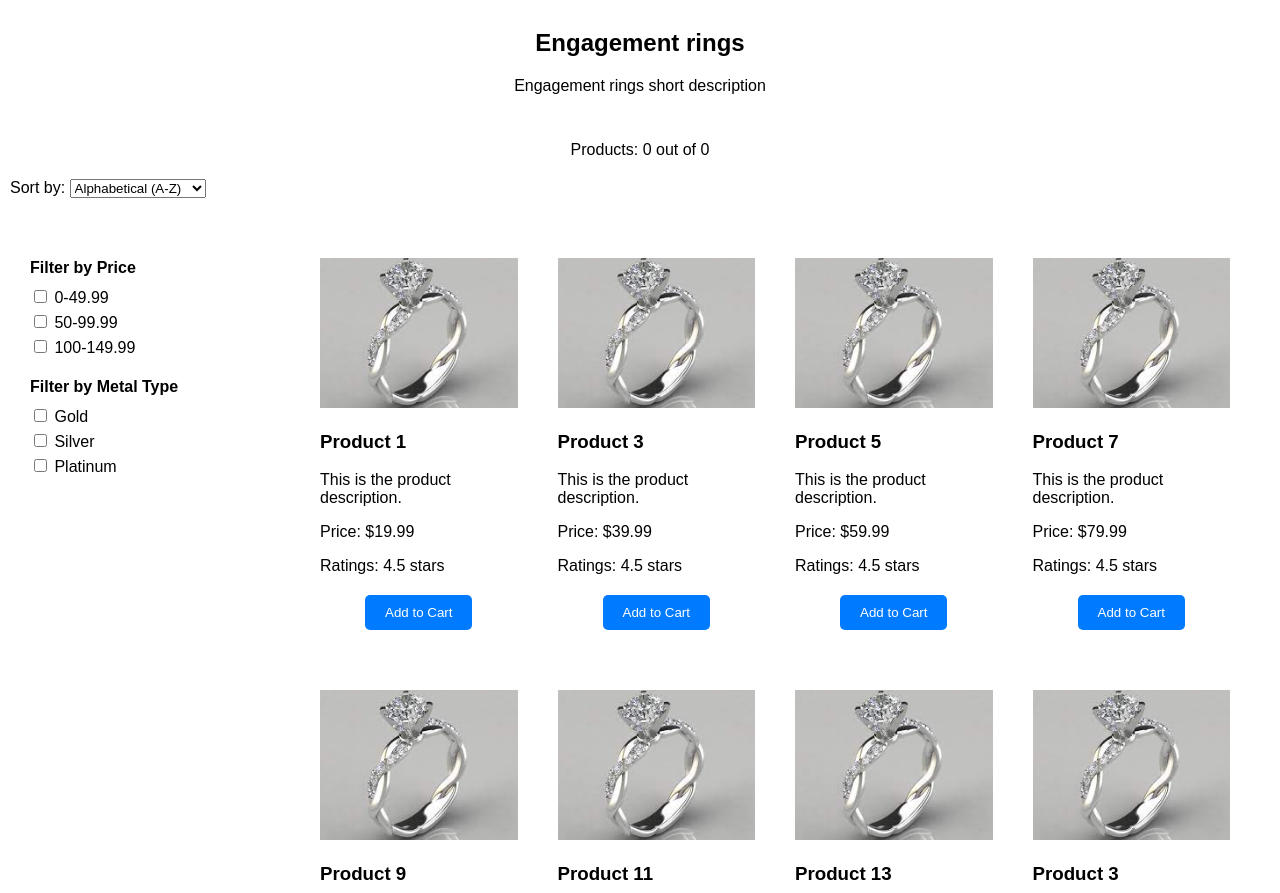
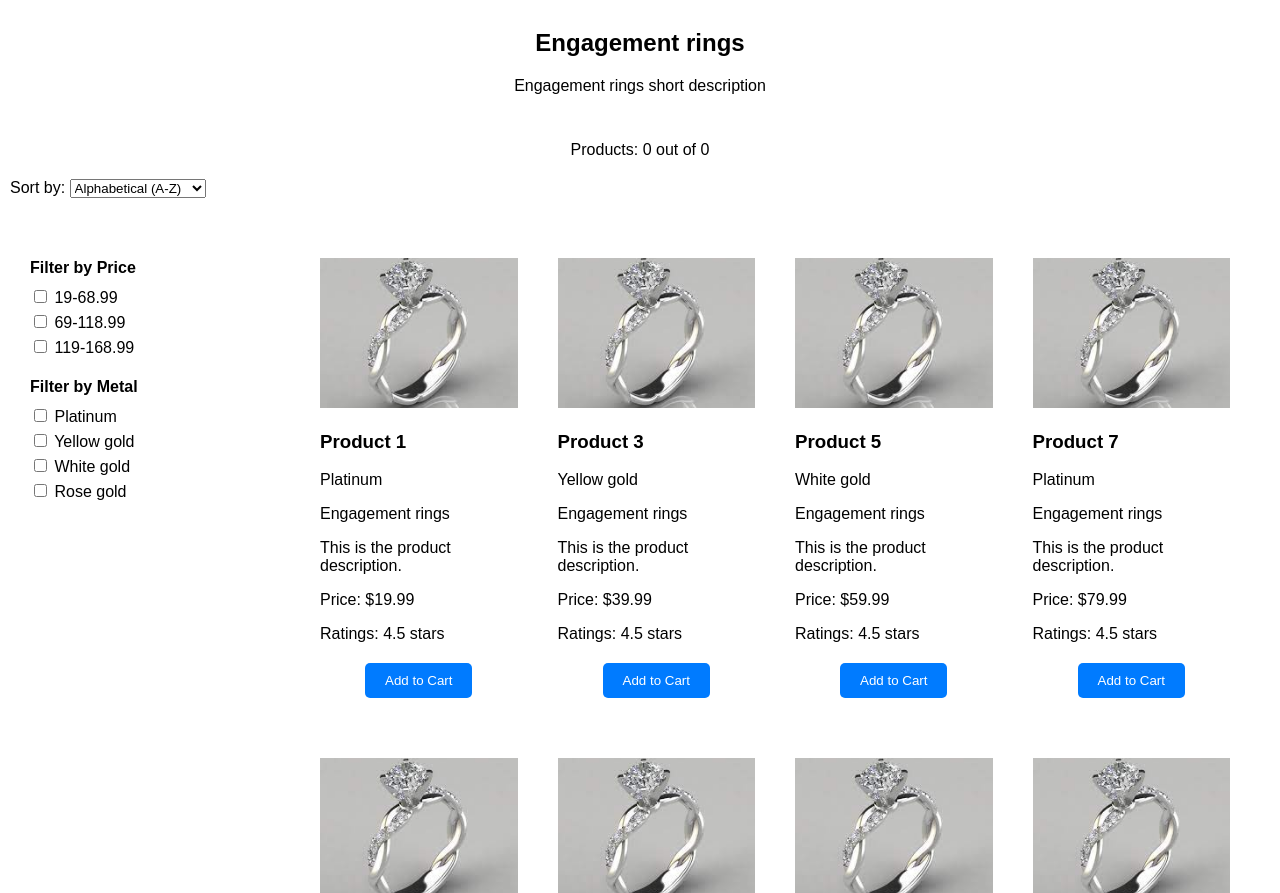
Before and after one commit to c4-nexus/c4-nexus.github.io, a website with bundled scripts: page index.html in a window 1280 px wide. Shown: the part 59-952 px from the top of the page. Built offline with nearby package versions, Linux system fonts and the light colour scheme.

Commit message:
Added metalFilter component functionality

```diff
--- a/data/products.json
+++ b/data/products.json
@@ -16,7 +16,7 @@
         "category": "Wedding rings",
         "description": "This is another product description.",
         "thumbnail": "./imgs/product1.jpg",
-        "metal": "Platinum",
+        "metal": "Gold",
         "price": 29.99,
         "rating": 4.2,
         "reviews": 35
@@ -27,7 +27,7 @@
         "category": "Engagement rings",
         "description": "This is the product description.",
         "thumbnail": "./imgs/product1.jpg",
-        "metal": "Platinum",
+        "metal": "Yellow gold",
         "price": 39.99,
         "rating": 4.5,
         "reviews": 50
@@ -38,7 +38,7 @@
         "category": "Wedding rings",
         "description": "This is another product description.",
         "thumbnail": "./imgs/product1.jpg",
-        "metal": "Platinum",
+        "metal": "Rose gold",
         "price": 49.99,
         "rating": 4.2,
         "reviews": 35
@@ -49,7 +49,7 @@
         "category": "Engagement rings",
         "description": "This is the product description.",
         "thumbnail": "./imgs/product1.jpg",
-        "metal": "Platinum",
+        "metal": "White gold",
         "price": 59.99,
         "rating": 4.5,
         "reviews": 50
@@ -60,7 +60,7 @@
         "category": "Wedding rings",
         "description": "This is another product description.",
         "thumbnail": "./imgs/product1.jpg",
-        "metal": "Platinum",
+        "metal": "White gold",
         "price": 69.99,
         "rating": 4.2,
         "reviews": 35
@@ -82,7 +82,7 @@
         "category": "Wedding rings",
         "description": "This is another product description.",
         "thumbnail": "./imgs/product1.jpg",
-        "metal": "Platinum",
+        "metal": "Gold",
         "price": 89.99,
         "rating": 4.2,
         "reviews": 35
@@ -93,7 +93,7 @@
         "category": "Engagement rings",
         "description": "This is the product description.",
         "thumbnail": "./imgs/product1.jpg",
-        "metal": "Platinum",
+        "metal": "Rose gold",
         "price": 99.99,
         "rating": 4.5,
         "reviews": 50
@@ -104,7 +104,7 @@
         "category": "Wedding rings",
         "description": "This is another product description.",
         "thumbnail": "./imgs/product1.jpg",
-        "metal": "Platinum",
+        "metal": "White gold",
         "price": 109.99,
         "rating": 4.2,
         "reviews": 35
@@ -115,7 +115,7 @@
         "category": "Engagement rings",
         "description": "This is the product description.",
         "thumbnail": "./imgs/product1.jpg",
-        "metal": "Platinum",
+        "metal": "Yellow gold",
         "price": 119.99,
         "rating": 4.5,
         "reviews": 50
@@ -155,7 +155,7 @@
     },
     {
         "id": 15,
-        "name": "Product 3",
+        "name": "Product 15",
         "category": "Engagement rings",
         "description": "This is the product description.",
         "thumbnail": "./imgs/product1.jpg",
--- a/index.html
+++ b/index.html
@@ -48,20 +48,10 @@
       <div class="price-filter">
       </div>
       <div class="metal-filter">
-        <h4>Filter by Metal Type</h4>
-        <label>
-          <input type="checkbox" name="metal" value="Gold"> Gold
-        </label>
-        <label>
-          <input type="checkbox" name="metal" value="Silver"> Silver
-        </label>
-        <label>
-          <input type="checkbox" name="metal" value="Platinum"> Platinum</label>
       </div>
     </div>
     <!-- Product Grid -->
     <div class="product-grid">
-      <!-- Product tiles will be dynamically added here -->
     </div>
   </main>
 
--- a/src/components/category.js
+++ b/src/components/category.js
@@ -1,22 +1,27 @@
+import { getData } from "../data.js";
 import { html, render } from "../lib.js";
 const container = document.querySelector('.category-description');
 
 // Function to render category description
-function renderCategoryDescription(categories, category) {
-    const categoryDescription = categories[category];
+function renderCategoryDescription(ctx) {
+    const categoryDescription = ctx.categories[ctx.category];
 
     const categoryTemplate = html`
-        <h2>${category}</h2>
+        <h2>${ctx.category}</h2>
         <p>${categoryDescription}</p>`
     render(categoryTemplate, container);
 }
 
 // Function to handle category change
-function handleCategoryChange(event, category, products, categories, renderProductGrid, renderPriceRangeFilters) {
-    category[0] = event.target.value;
-    renderProductGrid(products, category[0], null);
-    renderCategoryDescription(categories, category[0]);
-    renderPriceRangeFilters(products, category[0]);
+async function handleCategoryChange(event, ctx) {
+    ctx.category = event.target.value;
+    ctx.products = await getData('products');
+    ctx.selectedPrices = [];
+    ctx.selectedMetals = [];
+    ctx.renderProductGrid(ctx);
+    renderCategoryDescription(ctx);
+    ctx.renderPriceRangeFilters(ctx);
+    ctx.renderMetalTypeFilters(ctx);
 }
 
 export {
--- /dev/null
+++ b/src/components/metalFilter.js
@@ -0,0 +1,36 @@
+import { html, render } from '../lib.js';
+const container = document.querySelector('.metal-filter');
+
+function renderMetalTypeFilters(ctx) {
+    const allMetalTypes = ctx.filteredProducts.map(product => product.metal);
+    let uniqueMetalTypes = [];
+    allMetalTypes.forEach(metal => {
+        uniqueMetalTypes.includes(metal) ? null : uniqueMetalTypes.push(metal);
+    });
+    const metalFilterTemplate = (metalTypes) => html`
+        <h4>Filter by Metal</h4>
+            ${metalTypes.map(inputRowTemplate)}`
+
+    const inputRowTemplate = (metal) => html`
+        <label>
+          <input type="checkbox" name="metal" value=${metal}> ${metal}
+        </label>
+    `
+    Array.from(document.querySelectorAll('input[name="metal"]')).forEach(input => input.checked = false);
+    render(metalFilterTemplate(uniqueMetalTypes), container);
+    Array.from(document.querySelectorAll('input[name="metal"]')).forEach(el => {
+        el.removeEventListener('click', handleMetalFilterChange);
+        el.addEventListener('click', () => handleMetalFilterChange(ctx))
+      });
+}
+
+function handleMetalFilterChange(ctx) {
+    ctx.selectedMetals = [];
+    Array.from(document.querySelectorAll('input[name="metal"]')).forEach(input => input.checked ? ctx.selectedMetals.push(input.value) : null);
+    ctx.renderProductGrid(ctx);
+  }
+
+export {
+    renderMetalTypeFilters,
+    handleMetalFilterChange
+}
--- a/src/components/priceFilter.js
+++ b/src/components/priceFilter.js
@@ -1,14 +1,12 @@
 import { html, render } from "../lib.js";
-import { filterProducts } from "../util.js";
 const container = document.querySelector('.price-filter');
 
-function renderPriceRangeFilters(products, category) {
-  const allPrices = filterProducts(products, category, null).map(product => product.price);
+function renderPriceRangeFilters(ctx) {
+  const allPrices = ctx.filteredProducts.map(product => product.price);
   const maxPrice = Math.ceil(Math.max(...allPrices));
-  // const minPrice = Math.floor(Math.min(...allPrices));
+  const minPrice = Math.floor(Math.min(...allPrices));
   const priceRanges = [];
-
-  for (let i = 0; i < maxPrice; i += 50) {
+  for (let i = minPrice; i < maxPrice; i += 50) {
     priceRanges.push(i);
   }
 
@@ -24,16 +22,17 @@ function renderPriceRangeFilters(products, category) {
 
   Array.from(document.querySelectorAll('input[name="price"]')).forEach(input => input.checked = false);
   render(priceRangeTemplate(priceRanges), container);
+  Array.from(document.querySelectorAll('input[name="price"]')).forEach(el => {
+    el.removeEventListener('click', handlePriceFiltering);
+    el.addEventListener('click', () => handlePriceFiltering(ctx))
+  });
 }
 
 
-function handlePriceFiltering(category, products, renderProductGrid) {
-  const selectedPrices = [];
-  if (!category[0]) {
-    category[0] = 'Engagement rings';
-  }
-  Array.from(document.querySelectorAll('input[name="price"]')).forEach(input => input.checked ? selectedPrices.push(input.value) : null);
-  renderProductGrid(products, category[0], selectedPrices);
+function handlePriceFiltering(ctx) {
+  ctx.selectedPrices = [];
+  Array.from(document.querySelectorAll('input[name="price"]')).forEach(input => input.checked ? ctx.selectedPrices.push(input.value) : null);
+  ctx.renderProductGrid(ctx);
 }
 
 
--- a/src/components/products.js
+++ b/src/components/products.js
@@ -1,21 +1,22 @@
 import { html, render } from '../lib.js';
-import { filterProducts } from '../util.js';
 const container = document.querySelector('.product-grid');
 
 
 // Function to render product tiles
-function renderProductGrid(products, category, selectedPrices) {
-    const filteredProducts = filterProducts(products, category, selectedPrices);
+function renderProductGrid(ctx) {
+    ctx.filteredProducts = ctx.filterProducts(ctx);
     const productTemplate = (product) => html`
             <div class="product-card">
             <img src="${product.thumbnail}" alt="${product.name}" />
             <h3>${product.name}</h3>
+            <p>${product.metal}</p>
+            <p>${product.category}</p>
             <p>${product.description}</p>
             <p>Price: $${product.price}</p>
             <p>Ratings: ${product.rating} stars</p>
             <button class="add-to-cart">Add to Cart</button>
         </div>`
-    render(filteredProducts.map(productTemplate), container);
+    render(ctx.filteredProducts.map(productTemplate), container);
 }
 
 export {
--- a/src/main.js
+++ b/src/main.js
@@ -1,24 +1,38 @@
 import { renderProductGrid } from './components/products.js';
 import { handleCategoryChange, renderCategoryDescription } from './components/category.js';
 import { getData } from './data.js';
-import { renderPriceRangeFilters, handlePriceFiltering } from './components/priceFilter.js'
+import { renderPriceRangeFilters } from './components/priceFilter.js';
+import { filterProducts } from './util.js';
+import { renderMetalTypeFilters } from './components/metalFilter.js'
 
 // Add event listeners
 document.addEventListener('DOMContentLoaded', async () => {
     const [products, categories] = await Promise.all([getData('products'), getData('categories')]);
-    let category = [];
+
+
+    const ctx = {
+        filterProducts,
+        renderProductGrid,
+        renderPriceRangeFilters,
+        renderMetalTypeFilters,
+        products,
+        categories,
+        category: 'Engagement rings',
+        selectedPrices: [],
+        selectedMetals: [],
+        filteredProducts: []
+    }
 
 
     //Initial load
-    const initialCategory = 'Engagement rings';
-    renderProductGrid(products, initialCategory, null);
-    renderCategoryDescription(categories, initialCategory);
-    renderPriceRangeFilters(products, initialCategory);
+    renderProductGrid(ctx);
+    renderCategoryDescription(ctx);
+    renderPriceRangeFilters(ctx);
+    renderMetalTypeFilters(ctx);
 
     //Event handlers
+
+    //category change
     const categoriesSelect = document.getElementById('categories-select');
-    categoriesSelect.addEventListener('change', (event) => handleCategoryChange(event, category, products, categories, renderProductGrid, renderPriceRangeFilters));
-
-    const priceInputs = Array.from(document.querySelectorAll('input[name="price"]'));
-    priceInputs.forEach(el => el.addEventListener('click', () => handlePriceFiltering(category, products, renderProductGrid)));
+    categoriesSelect.addEventListener('change', (event) => handleCategoryChange(event, ctx));
 });
--- a/src/util.js
+++ b/src/util.js
@@ -1,20 +1,29 @@
-function filterProducts(products, category, selectedPrices) {
-    let filteredProducts = [];
-    if (selectedPrices && selectedPrices.length != 0) {
-        filteredProducts = products.filter(product => product.category == category);
-        filteredProducts = products.filter(product => {
-            let isInRange = false;
-            selectedPrices.forEach(price => {
+function filterProducts(ctx) {
+    ctx.filteredProducts = ctx.products.filter(product => product.category == ctx.category);
+    if (ctx.selectedPrices && ctx.selectedPrices.length != 0) {
+        ctx.filteredProducts = ctx.filteredProducts.filter(product => {
+            let isInFilter = false;
+            ctx.selectedPrices.forEach(price => {
                 if (product.price >= price.split('-')[0] && product.price <= price.split('-')[1]) {
-                    isInRange = true;
+                    isInFilter = true;
                 }
             })
-            return isInRange;
+            return isInFilter;
         })
-    }else {
-        filteredProducts = products.filter(product => product.category == category);
     }
-    return filteredProducts;
+
+    if (ctx.selectedMetals && ctx.selectedMetals.length != 0) {
+        ctx.filteredProducts = ctx.filteredProducts.filter(product => {
+            let isInFilter = false;
+            ctx.selectedMetals.forEach(metal => {
+                if (product.metal == metal) {
+                    isInFilter = true;
+                }
+            })
+            return isInFilter;
+        })
+    }
+    return ctx.filteredProducts;
 }
 
 export { filterProducts };
```
